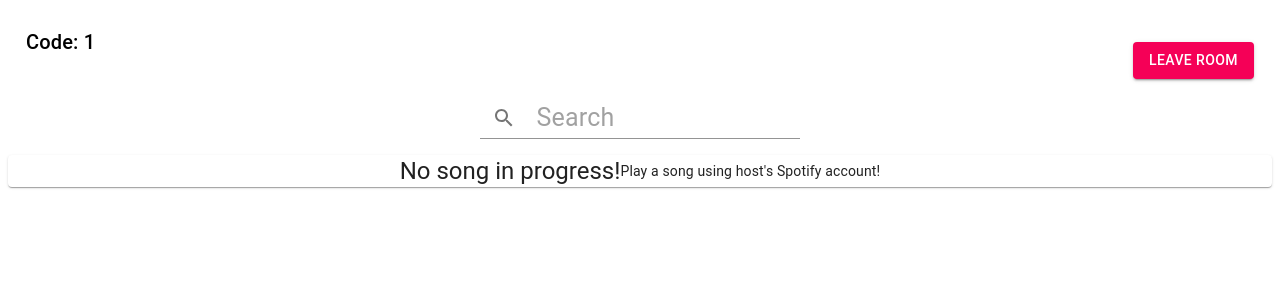
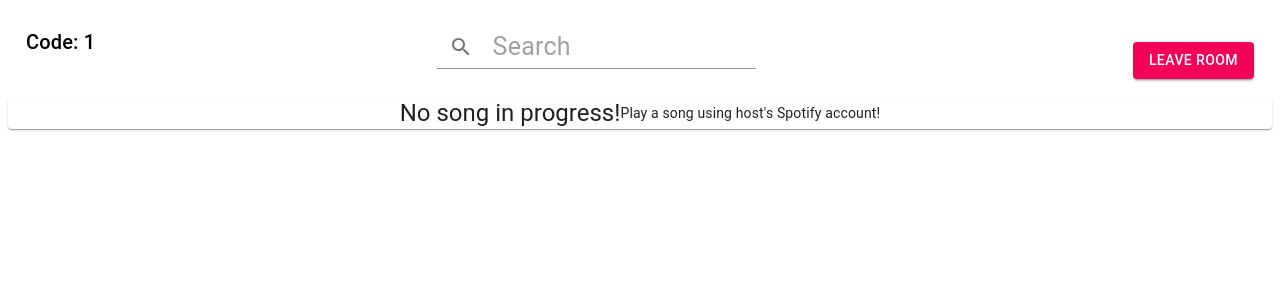
Before and after one commit to ShabdanBatyrkulov/harmoni, a React app in the folder frontend/: page /room/1 in a window 1280 px wide. Shown: the top 300 px of the page. Built offline with nearby package versions, Linux system fonts and the light colour scheme; no server answers; the HTML template or start-up script is replaced by a standard one.

Commit message:
Small music player/search bar replacement.
small music player is placed at the bottom of the screen.
search bar is placed between code info and room buttons.

```diff
--- a/frontend/src/components/Room.js
+++ b/frontend/src/components/Room.js
@@ -156,12 +156,15 @@ export default class Room extends Component {
     return (
       <Grid container>
         <Grid container direction="row" justifyContent="space-between" alignItems="flex-start" spacing={2} style={{ margin: '10px' }}>
-        <Grid item xs={6} align="left">
+          <Grid item xs={1} align="left">
             <Typography variant="h6" component="h4">
               Code: {this.roomCode}
             </Typography>
           </Grid>
-        <Grid item xs={6} container direction="column" justifyContent="flex-start" alignItems="flex-end" spacing={2}>
+          <Grid item xs={9} align="center">
+            <SearchPage pushSearchResults={this.getSearchResults}/>
+          </Grid>
+          <Grid item xs={2} container direction="column" justifyContent="flex-start" alignItems="flex-end" spacing={2}>
             <Grid item xs={12} align="right">
               {this.state.isHost ? this.renderSettingsButton() : null}
             </Grid>
@@ -177,25 +180,19 @@ export default class Room extends Component {
           </Grid>
         </Grid>
 
-      <Grid container justifyContent="center" spacing={2}>
-        <Grid item xs={12} align="center">
-          <SearchPage pushSearchResults={this.getSearchResults}/>
-        </Grid>
-        { (!this.state.hasSearchResults)
-          ?
-            <Grid item xs={12} align="center">
-              <MusicPlayer {...this.state.song} smallCard={false} />
-            </Grid>
-          :
-            null
-        }
+        <Grid item container justifyContent="center" style={{
+          position: this.state.hasSearchResults ? 'absolute' : 'relative',
+          bottom: 0,
+        }}>
           { (this.state.hasSearchResults)
             ?
               <Grid item xs={12} align="center">
                 <MusicPlayer {...this.state.song} smallCard={true} />
               </Grid>
             :
-            null
+              <Grid item xs={12} align="center">
+                <MusicPlayer {...this.state.song} smallCard={false} />
+              </Grid>
           }
         </Grid>
       </Grid>
--- a/frontend/src/components/SearchPage.js
+++ b/frontend/src/components/SearchPage.js
@@ -30,7 +30,7 @@ export default class SearchPage extends Component {
 		this.state.searchResults.forEach((item) => songs.push(makeSmallCard(item)))
 		return (
 			<Grid container align="center" spacing={1} style={{
-				'max-height': '400px',
+				'max-height': '600px',
 				'overflow-y': 'scroll',
 				'justify-content': 'space-evenly',
 				'align-content': "flex-start",
@@ -42,7 +42,7 @@ export default class SearchPage extends Component {
 
 	render() {
 		return (
-			<Grid container justifyContent="center" spacing={2}>
+			<Grid container justifyContent="center" spacing={6}>
 				{<SearchBar pushSearchResults = {this.getSearchResults}/>}
 				{this.state.hasSearchResults ? this.renderResults() : null}
 			</Grid>
--- a/frontend/src/components/SongCard.js
+++ b/frontend/src/components/SongCard.js
@@ -14,7 +14,7 @@ export default function makeSmallCard(song) {
         sec = "0" + sec.toString()
     }
     return (
-        <Grid item align="center" xs={8}>
+        <Grid item align="center" xs={11}>
             <Grid container alignItems="center" spacing={1} >
                 {/* Column 1: Song Image */}
                 <Grid item align="center" >
```
Lines whose indentation alone changed are shown as unchanged.
